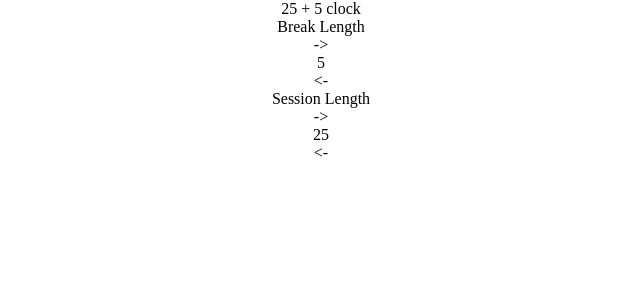
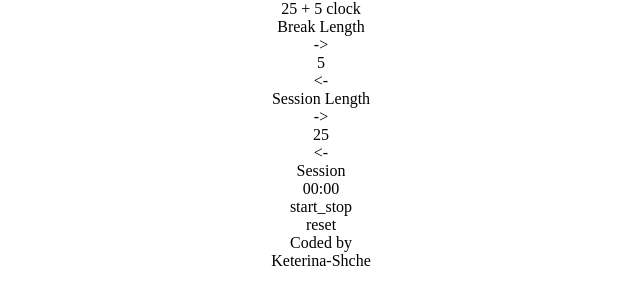
Before and after one commit to katerina-shche/pomodoro-timer, a React (Create React App) app: page / in a window 1280 px wide. Shown: the top 304 px of the page, without its empty margins (319-959 px from the left). Built offline with nearby package versions, Linux system fonts and the light colour scheme.

Commit message:
html and audio

```diff
--- a/src/App.js
+++ b/src/App.js
@@ -14,11 +14,12 @@ function App() {
         <div id='session-length'>25</div>
         <div id='session-increment'> &lt;- </div>
       </div>
-      <div id='timer-label'>
-          <div id='time-left'></div>
-          <div id='start_stop'></div>
-          <div id='reset'></div>
+      <div id='timer-label'> Session
+          <div id='time-left'>00:00</div>
+          <div id='start_stop'>start_stop</div>
+          <div id='reset'>reset</div>
       </div>
+      <div id='author'>Coded by<br/>Keterina-Shche</div>
       <audio id='beep'></audio>
     </div>
   );
```
Also changed, not shown: 2 other files (tests, documents, lock files or other folders).
